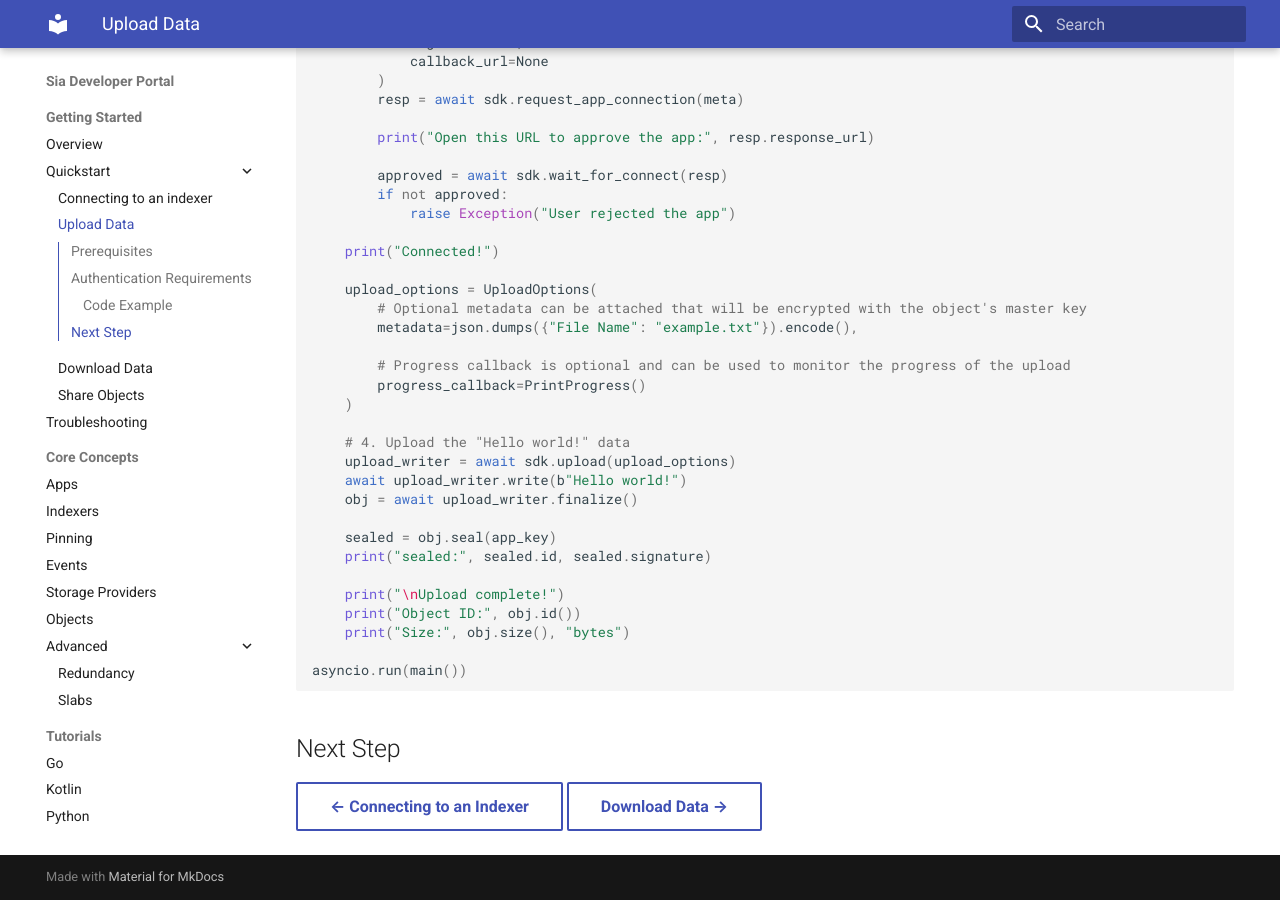
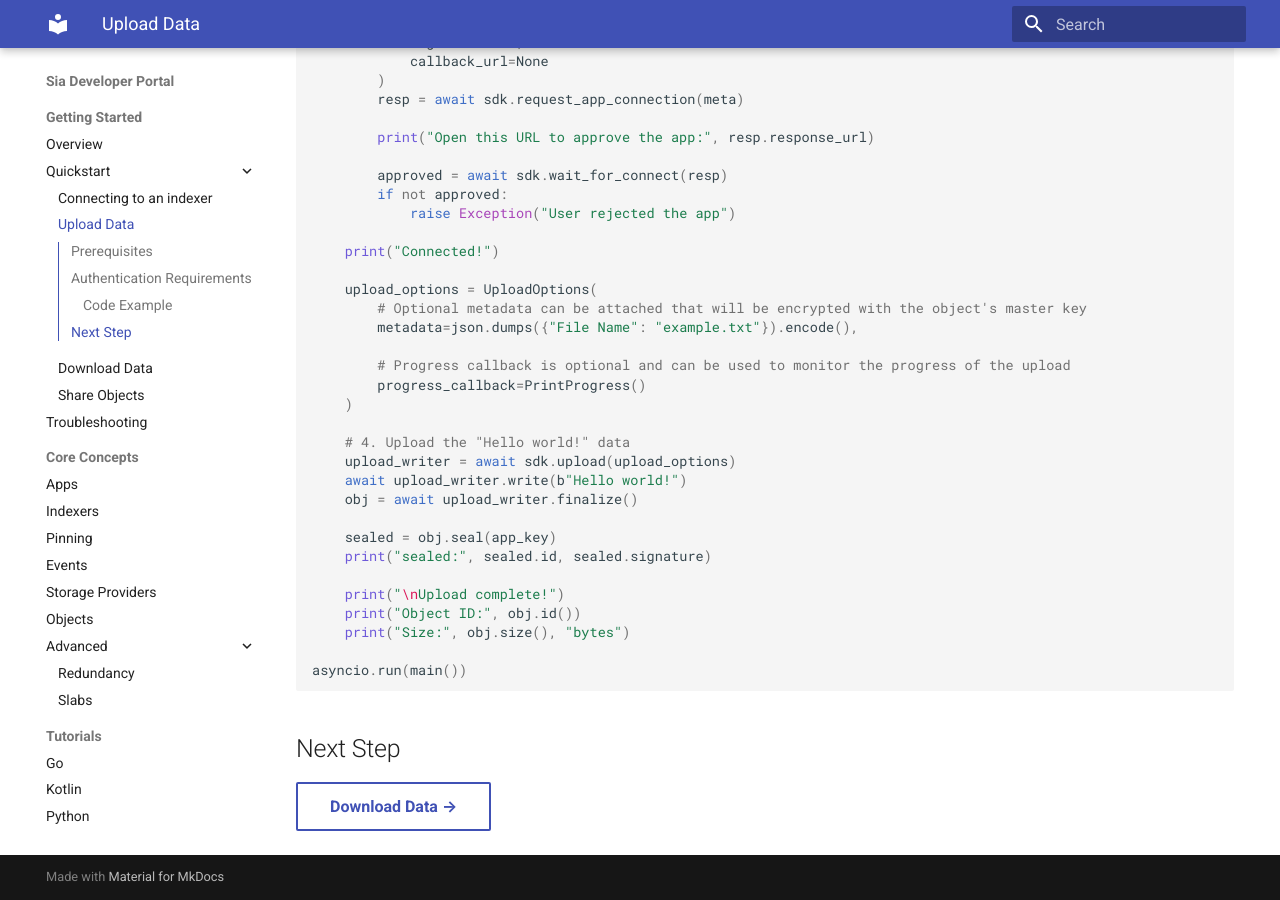
Before and after one commit to SiaFoundation/developer-portal, an MkDocs documentation site: the page built from docs/getting-started/quickstart/upload-data.md, in a window 1280 px wide and 900 px high, scrolled down 1810 px. Built offline with MkDocs 1.6.1 and Material for MkDocs 9.7.7, drawn with Linux system fonts in a browser that asks for light colours.

Commit message:
Removed back button from `## Next Steps` in:  - `connecting-to-an-indexer.md`  - `upload-data.md`

```diff
--- a/docs/getting-started/quickstart/upload-data.md
+++ b/docs/getting-started/quickstart/upload-data.md
@@ -118,5 +118,4 @@
     *🚧 Coming soon*
 
 ## Next Step
-[← Connecting to an Indexer](./connecting-to-an-indexer.md){ .md-button }
 [Download Data →](./download-data.md){ .md-button }
```
Also changed, not shown: docs/getting-started/quickstart/connecting-to-an-indexer.md (+0 -1 lines).
